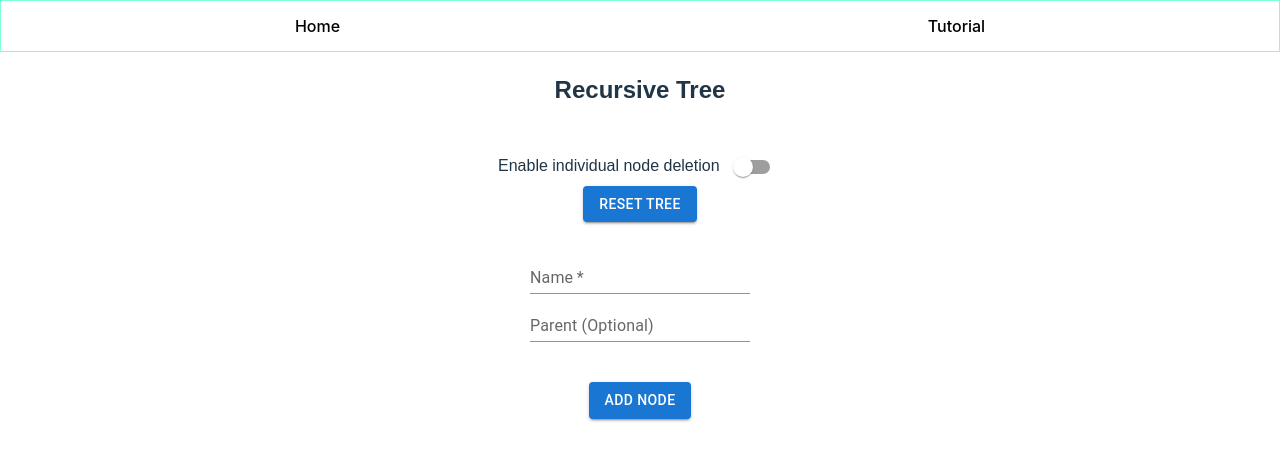
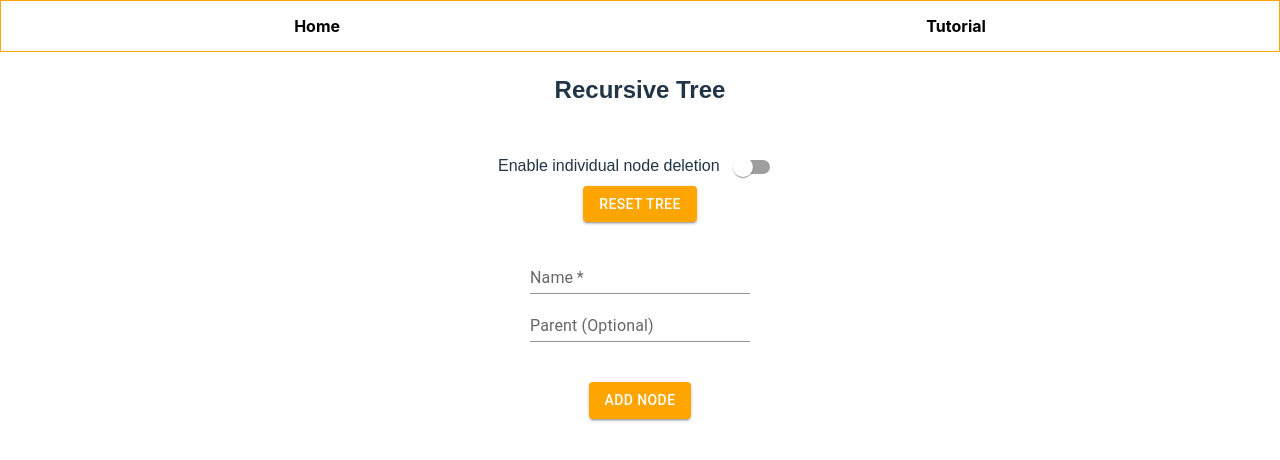
Before and after one commit to Firet/recursive-tree, a React (Vite) app: page / in a window 1280 px wide. Shown: the top 460 px of the page. Built offline with nearby package versions, Linux system fonts and the light colour scheme.

Commit message:
Change the color palette to orange

```diff
--- a/src/components/Header.jsx
+++ b/src/components/Header.jsx
@@ -7,7 +7,7 @@ export default function Header() {
         display: 'flex',
         justifyContent: 'space-around',
         backgroundColor: 'white',
-        border: '1px solid aquamarine',
+        border: '1px solid orange',
         alignItems: 'center',
         height: '50px',
       }}
@@ -18,7 +18,8 @@ export default function Header() {
           isActive ? "active" : ""
         }
         style={{
-          color: 'black'
+          color: 'black',
+          fontWeight: 'bold',
         }}
       >
         Home
@@ -27,6 +28,7 @@ export default function Header() {
       <Link to="/tutorial"
         style={{
           color: 'black',
+          fontWeight: 'bold',
         }}
       >Tutorial</Link>
     </nav>
--- a/src/index.css
+++ b/src/index.css
@@ -35,6 +35,7 @@ h1 {
 }
 
 button {
+  background-color: orange !important;
   border-radius: 8px;
   border: 1px solid transparent;
   padding: 0.6em 1.2em;
```
